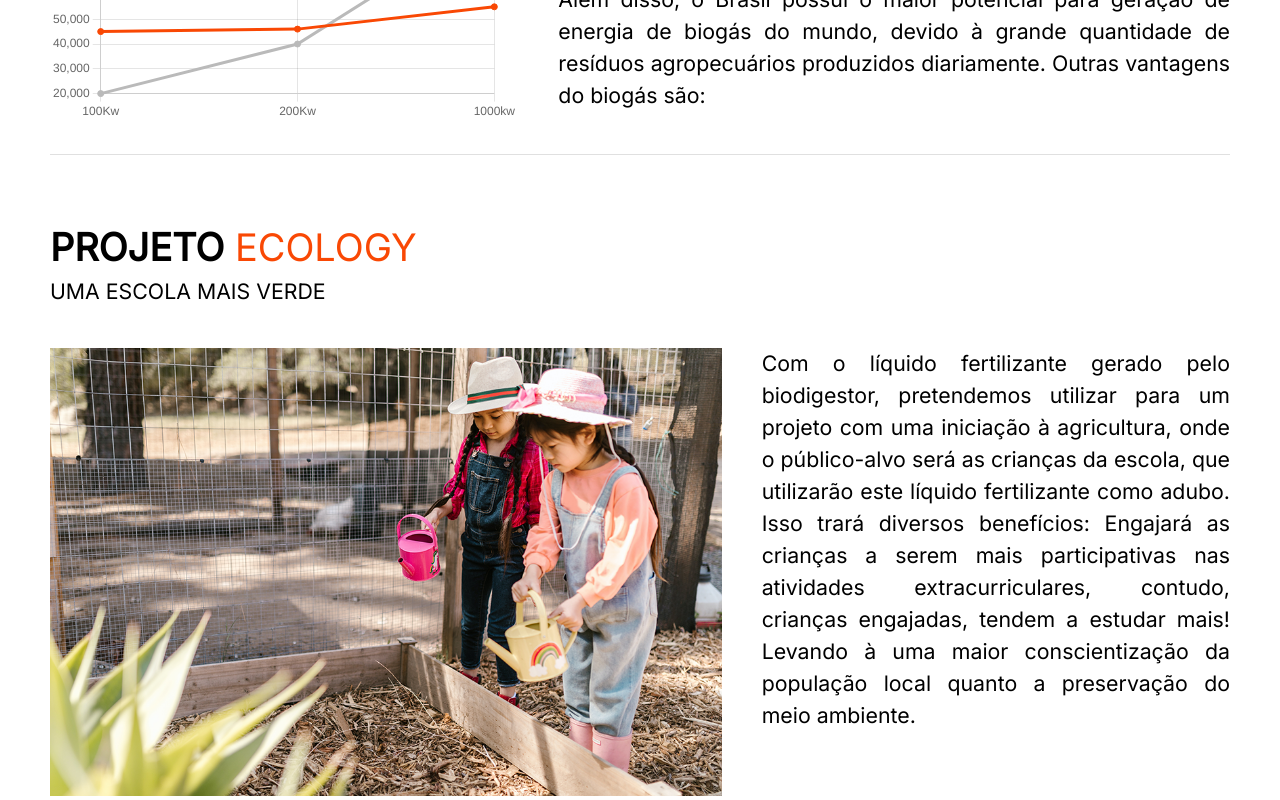
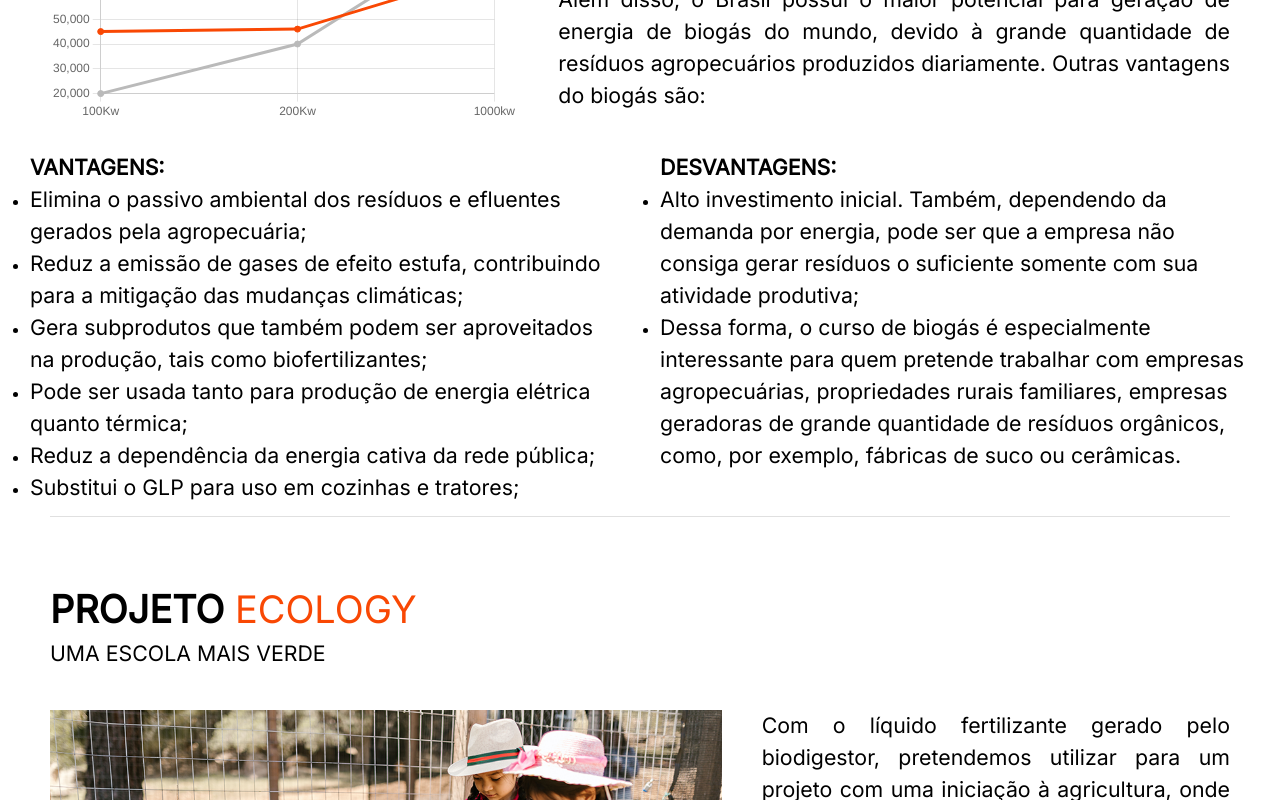
Before and after one commit to Eros0104/front.alpha.fiap, a Next.js app: page / in a window 1280 px wide. Shown: the part 4420-5220 px from the top of the page. Built offline with nearby package versions, Linux system fonts and the light colour scheme.

Commit message:
feat: possible improvements

```diff
--- a/src/pages/_app.tsx
+++ b/src/pages/_app.tsx
@@ -7,29 +7,7 @@ import Theme from 'src/styles/theme';
 import { ThemeProvider } from 'styled-components';
 import { ThemeProvider as MUIThemeProvider } from '@material-ui/core/styles';
 import { Header, Footer, Typography, Box, Menu } from 'src/components';
-
-const items = [
-  {
-    text: 'Nossa Solução',
-    id: 'our-solution',
-  },
-  {
-    text: 'Biodigestor VS Placa Solar',
-    id: 'biodigestor-vs-solar',
-  },
-  {
-    text: 'Projeto Ecology',
-    id: 'project-ecology',
-  },
-  {
-    text: 'Potencial de Retorno Financeiro',
-    id: 'financial-feedback',
-  },
-  {
-    text: 'Investimento Necessário',
-    id: 'necessary-budget',
-  },
-];
+import menuItems from 'src/sections/menuItems';
 
 const MyApp: React.FC<AppProps> = ({ Component, pageProps }) => {
   const [isMenuOpen, setIsMenuOpen] = useState(false);
@@ -43,7 +21,7 @@ const MyApp: React.FC<AppProps> = ({ Component, pageProps }) => {
     <ThemeProvider theme={Theme}>
       <MUIThemeProvider theme={MUITheme}>
         <Header onClickMenu={openMenu} />
-        <Component {...pageProps} />
+        <Component {...pageProps} sections={menuItems} />
         <Footer>
           <Box my={5}>
             <Typography fontSize="sm" align="center" color="lightFont">
@@ -51,7 +29,7 @@ const MyApp: React.FC<AppProps> = ({ Component, pageProps }) => {
             </Typography>
           </Box>
         </Footer>
-        <Menu open={isMenuOpen} onClose={closeMenu} items={items} />
+        <Menu open={isMenuOpen} onClose={closeMenu} items={menuItems} />
         <GlobalStyles />
       </MUIThemeProvider>
     </ThemeProvider>
--- a/src/pages/index.tsx
+++ b/src/pages/index.tsx
@@ -1,12 +1,6 @@
 import React from 'react';
 import type { NextPage } from 'next';
-import {
-  BiodigestorVsSolar,
-  FinancialFeedback,
-  NecessaryBudget,
-  OurSolution,
-  ProjectEcology,
-} from 'src/sections';
+import menuItems from 'src/sections/menuItems';
 import { Typography, Box, Container, Cover, Button } from 'src/components';
 import { scrollTo } from 'src/functions';
 
@@ -58,11 +52,9 @@ const Home: NextPage = () => (
       </Container>
     </Cover>
     <Container>
-      <OurSolution />
-      <BiodigestorVsSolar />
-      <ProjectEcology />
-      <FinancialFeedback />
-      <NecessaryBudget />
+      {menuItems.map(({ Component, id, text }) => (
+        <Component key={id} title={text} id={id} />
+      ))}
     </Container>
   </div>
 );
--- a/src/sections/biodigestorVsSolar/BiodigestorVsSolar.tsx
+++ b/src/sections/biodigestorVsSolar/BiodigestorVsSolar.tsx
@@ -3,13 +3,14 @@ import { BasicSectionTemplate } from 'src/templates';
 import { Grid, Typography } from 'src/components';
 import { Line } from 'react-chartjs-2';
 import Theme from 'src/styles/theme';
+import { SectionProps } from '../section';
 
 const data = {
   labels: ['100Kw', '200Kw', '1000kw'],
   datasets: [
     {
       label: 'Biogás',
-      data: [45000, 46000, 55000],
+      data: [45000, 46000, 70000],
       fill: false,
       backgroundColor: Theme.colors.primary,
       borderColor: Theme.colors.primary,
@@ -24,11 +25,8 @@ const data = {
   ],
 };
 
-const BiodigestorVsSolar: React.FC = () => (
-  <BasicSectionTemplate
-    id="biodigestor-vs-solar"
-    title="Biodigestor VS Placa Solar"
-  >
+const BiodigestorVsSolar: React.FC<SectionProps> = ({ id, title }) => (
+  <BasicSectionTemplate id={id} title={title}>
     <Grid container spacing={5}>
       <Grid item xs={12} sm={5}>
         <Line data={data} />
@@ -43,6 +41,75 @@ const BiodigestorVsSolar: React.FC = () => (
           de biogás do mundo, devido à grande quantidade de resíduos
           agropecuários produzidos diariamente. Outras vantagens do biogás são:
         </Typography>
+
+        <br />
+      </Grid>
+
+      <Grid container spacing={5}>
+        <Grid item xs={12} md={6}>
+          <Typography fontWeight={700} upperCase>
+            Vantagens:
+          </Typography>
+          <ul>
+            <li>
+              <Typography>
+                Elimina o passivo ambiental dos resíduos e efluentes gerados
+                pela agropecuária;
+              </Typography>
+            </li>
+            <li>
+              <Typography>
+                Reduz a emissão de gases de efeito estufa, contribuindo para a
+                mitigação das mudanças climáticas;
+              </Typography>
+            </li>
+            <li>
+              <Typography>
+                Gera subprodutos que também podem ser aproveitados na produção,
+                tais como biofertilizantes;
+              </Typography>
+            </li>
+            <li>
+              <Typography>
+                Pode ser usada tanto para produção de energia elétrica quanto
+                térmica;
+              </Typography>
+            </li>
+            <li>
+              <Typography>
+                Reduz a dependência da energia cativa da rede pública;
+              </Typography>
+            </li>
+            <li>
+              <Typography>
+                Substitui o GLP para uso em cozinhas e tratores;
+              </Typography>
+            </li>
+          </ul>
+        </Grid>
+        <Grid item xs={12} md={6}>
+          <Typography fontWeight={700} upperCase>
+            Desvantagens:
+          </Typography>
+          <ul>
+            <li>
+              <Typography>
+                Alto investimento inicial. Também, dependendo da demanda por
+                energia, pode ser que a empresa não consiga gerar resíduos o
+                suficiente somente com sua atividade produtiva;
+              </Typography>
+            </li>
+            <li>
+              <Typography>
+                Dessa forma, o curso de biogás é especialmente interessante para
+                quem pretende trabalhar com empresas agropecuárias, propriedades
+                rurais familiares, empresas geradoras de grande quantidade de
+                resíduos orgânicos, como, por exemplo, fábricas de suco ou
+                cerâmicas.
+              </Typography>
+            </li>
+          </ul>
+        </Grid>
       </Grid>
     </Grid>
   </BasicSectionTemplate>
--- a/src/sections/financialFeedback/FinancialFeedback.tsx
+++ b/src/sections/financialFeedback/FinancialFeedback.tsx
@@ -10,8 +10,9 @@ import {
   Box,
 } from 'src/components';
 import FinanceImage from 'public/images/finance.svg';
+import { SectionProps } from '../section';
 
-const FinancialFeedback: React.FC = () => {
+const FinancialFeedback: React.FC<SectionProps> = ({ title, id }) => {
   const [quantity, setQuantity] = useState(1000);
 
   const handleSlider = (event: ChangeEvent<any>, value: number | number[]) => {
@@ -19,10 +20,7 @@ const FinancialFeedback: React.FC = () => {
     setQuantity(newValue);
   };
   return (
-    <BasicSectionTemplate
-      id="financial-feedback"
-      title="Potencial de Retorno Financeiro"
-    >
+    <BasicSectionTemplate id={id} title={title}>
       <Spacer margin="50px 0">
         <Grid container>
           <Grid xs={12} md={6} item>
--- a/src/sections/index.ts
+++ b/src/sections/index.ts
@@ -3,3 +3,4 @@ export { default as FinancialFeedback } from './financialFeedback/FinancialFeedb
 export { default as NecessaryBudget } from './necessaryBudget/NecessaryBudget';
 export { default as OurSolution } from './ourSolution/OurSolution';
 export { default as ProjectEcology } from './projectEcology/ProjectEcology';
+export { default as PossibleImprovements } from './possibleImprovements/PossibleImprovements';
--- /dev/null
+++ b/src/sections/menuItems.ts
@@ -0,0 +1,43 @@
+import {
+  BiodigestorVsSolar,
+  FinancialFeedback,
+  NecessaryBudget,
+  OurSolution,
+  PossibleImprovements,
+  ProjectEcology,
+} from 'src/sections';
+
+const menuItems = [
+  {
+    text: 'Nossa Solução',
+    id: 'our-solution',
+    Component: OurSolution,
+  },
+  {
+    text: 'Biodigestor VS Placa Solar',
+    id: 'biodigestor-vs-solar',
+    Component: BiodigestorVsSolar,
+  },
+  {
+    text: 'Projeto Ecology',
+    id: 'project-ecology',
+    Component: ProjectEcology,
+  },
+  {
+    text: 'Potencial de Retorno Financeiro',
+    id: 'financial-feedback',
+    Component: FinancialFeedback,
+  },
+  {
+    text: 'Investimento Necessário',
+    id: 'necessary-budget',
+    Component: NecessaryBudget,
+  },
+  {
+    text: 'Possíveis Melhorias',
+    id: 'possible-improvements',
+    Component: PossibleImprovements,
+  },
+];
+
+export default menuItems;
--- a/src/sections/necessaryBudget/NecessaryBudget.tsx
+++ b/src/sections/necessaryBudget/NecessaryBudget.tsx
@@ -1,8 +1,8 @@
-import React, { ChangeEvent, useState } from 'react';
+import React, { useState } from 'react';
 import { BasicSectionTemplate } from 'src/templates';
-import { Grid, Typography, Image, Select, Spacer, Box } from 'src/components';
-import FinanceImage from 'public/images/finance.svg';
+import { Grid, Typography, Select, Box } from 'src/components';
 import { convertToBRL } from 'src/functions';
+import { SectionProps } from '../section';
 
 interface BiodigestorBudget {
   projectCost: number;
@@ -55,7 +55,7 @@ const selectItens = [
   },
 ];
 
-const NecessaryBudget: React.FC = () => {
+const NecessaryBudget: React.FC<SectionProps> = ({ title, id }) => {
   const [selectedBiodigestor, setSelectedBiodigestor] = useState(
     getProject(1000),
   );
@@ -66,7 +66,7 @@ const NecessaryBudget: React.FC = () => {
     setSelectValue(value);
   };
   return (
-    <BasicSectionTemplate id="necessary-budget" title="Investimento Necessário">
+    <BasicSectionTemplate id={id} title={title}>
       <Grid container>
         <Grid item xs={12} sm={4}>
           <Typography element="p" fontSize="sm">
--- a/src/sections/ourSolution/OurSolution.tsx
+++ b/src/sections/ourSolution/OurSolution.tsx
@@ -11,9 +11,10 @@ import Component2 from 'public/images/component-2.png';
 import Component3 from 'public/images/component-3.png';
 import Component4 from 'public/images/component-4.png';
 import Component5 from 'public/images/component-5.png';
+import { SectionProps } from '../section';
 
-const OurSolution: React.FC = () => (
-  <BasicSectionTemplate id="our-solution" title="Nossa Solução">
+const OurSolution: React.FC<SectionProps> = ({ id, title }) => (
+  <BasicSectionTemplate id={id} title={title}>
     <Grid container spacing={10}>
       <Grid xs={12} md={6} item>
         <Typography align="justify">
--- /dev/null
+++ b/src/sections/possibleImprovements/PossibleImprovements.tsx
@@ -0,0 +1,61 @@
+import React from 'react';
+import { BasicSectionTemplate } from 'src/templates';
+import { Grid, Typography, Image } from 'src/components';
+import Topology from 'public/images/topology.png';
+import { SectionProps } from '../section';
+
+const PossibleImprovements: React.FC<SectionProps> = ({ title, id }) => (
+  <BasicSectionTemplate id={id} title={title}>
+    <Grid container spacing={5}>
+      <Grid item xs={12} sm={7}>
+        <Typography fontWeight={700} upperCase>
+          Nosso projeto pode se aprimorar mais ainda! No momento, não enviamos
+          informações do Biodigestor para a Internet através do IoT, mas temos
+          uma ideia pronta e com uma topologia desenhada:
+        </Typography>
+        <Typography align="justify">
+          São dois biodigestores instalados com monitoramento de pressão e
+          emissão de gás para segurança do ambiente local, também foi incluso
+          sensores de luminosidade e temperatura para envio online das
+          informações através da conexão com a internet. Na solução temos duas
+          placas ESP32 conectadas diretamente aos sensores e encaminhando dados
+          para o Storage Gateway do ambiente da Cloud, essa comunicação passando
+          por um firewall que tem como objetivo bloquear qualquer tipo de acesso
+          externo para rede do Biodigestor. No firewall é somente liberado
+          regras de saída para envios dos dados coletado do biodigestor para o
+          storage na nuvem.
+        </Typography>
+        <Typography align="justify">
+          O ambiente possui um ADSL para internet configurado conectado
+          diretamente no roteador. O Roteador possui regras de liberação apenas
+          aos MAC ADDRESS cadastrados, também foi habilitado acesso a rede
+          apenas com criptografia AES 256 Enterprise, em seguida foi configurado
+          para bloquear todas as portas com exceção a de comunicação de envio de
+          dados para o Storage Gateway hospedado no ambiente Cloud.
+        </Typography>
+        <Typography align="justify">
+          No Storage Gateways todos os dados são criptografados automaticamente
+          e instantaneamente acessados pelo Web Server que possui certificado
+          TLS1.3 e os dados são criptografados e descriptografados com uma chave
+          secreta conhecida pelo remetente e pelo destinatário com comprimento
+          de 256 bits o qual é fornecido por uma entidade certificadora de
+          confiança e está instalado no servidor web para que seja liberado o
+          acesso a página WEB apenas com HTTPS fornecida pelo Servidor DNS Cloud
+          Front onde é configurado o domínio.
+        </Typography>
+        <Typography align="justify">
+          Para maior segurança para os usuários fazerem o acesso a página WEB o
+          ambiente da Cloud possui soluções de monitoria e controles que fazem
+          telemetria de acessos aos dados e alterna automaticamente o
+          endereçamento IP caso seja identificado ataques conhecidos como por
+          exemplo DDOS.
+        </Typography>
+      </Grid>
+      <Grid item xs={12} sm={5}>
+        <Image src={Topology} />
+      </Grid>
+    </Grid>
+  </BasicSectionTemplate>
+);
+
+export default PossibleImprovements;
--- a/src/sections/projectEcology/ProjectEcology.tsx
+++ b/src/sections/projectEcology/ProjectEcology.tsx
@@ -2,13 +2,10 @@ import React from 'react';
 import { BasicSectionTemplate } from 'src/templates';
 import { Grid, Typography, Image } from 'src/components';
 import ProjectEcologyImage from 'public/images/project-ecology.png';
+import { SectionProps } from '../section';
 
-const ProjectEcology: React.FC = () => (
-  <BasicSectionTemplate
-    id="project-ecology"
-    subTitle="Uma escola mais verde"
-    title="Projeto Ecology"
-  >
+const ProjectEcology: React.FC<SectionProps> = ({ id, title }) => (
+  <BasicSectionTemplate id={id} subTitle="Uma escola mais verde" title={title}>
     <Grid container spacing={5}>
       <Grid item xs={12} md={7}>
         <Image src={ProjectEcologyImage} />
--- /dev/null
+++ b/src/sections/section.d.ts
@@ -0,0 +1,4 @@
+export interface SectionProps {
+  title: string;
+  id: string;
+}
```
Also changed, not shown: public/images/topology.png (added).
